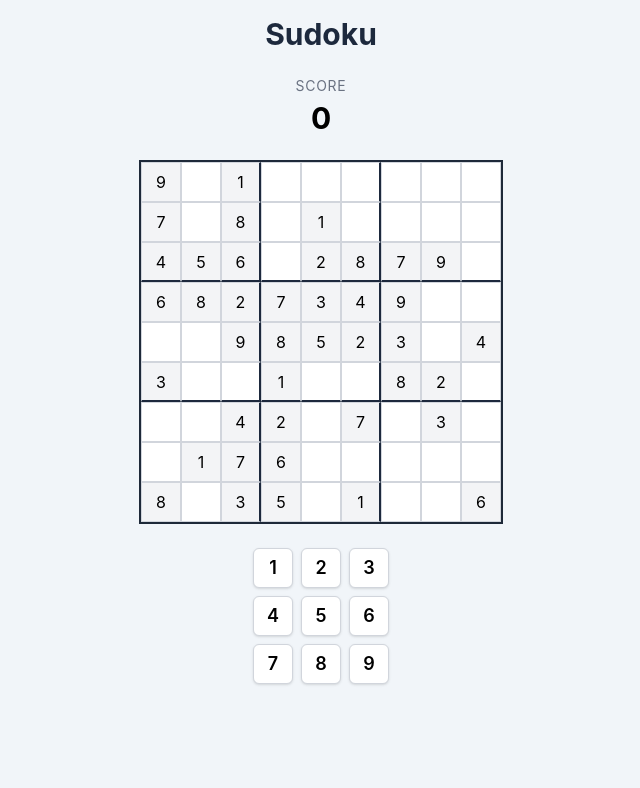
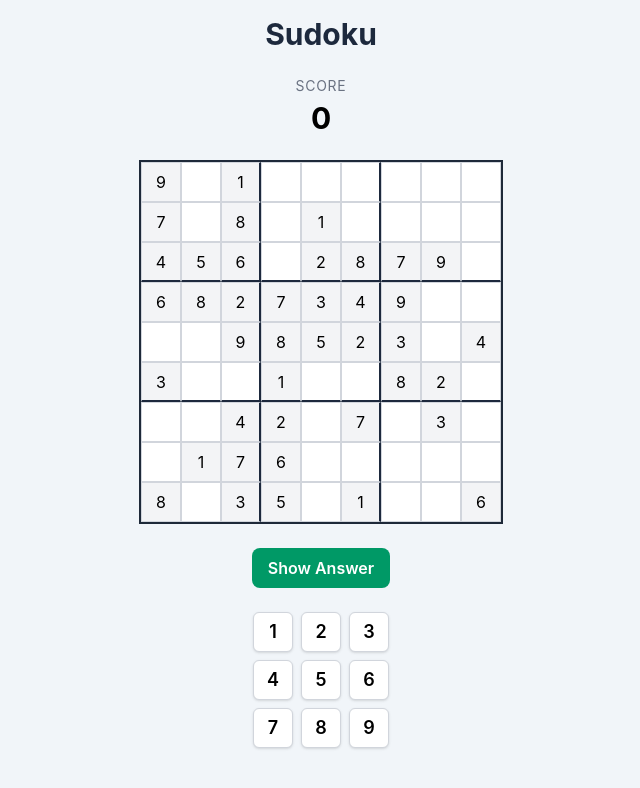
Before and after one commit to anh0701/game-hub, a React (Vite) app: page /#/sudoku in a window 1280 px wide. Shown: the top 788 px of the page, without its empty margins (319-959 px from the left). Built offline with nearby package versions, Linux system fonts and the light colour scheme.

Commit message:
add show/hide solution

```diff
--- a/src/features/sudoku/hooks/useSudoku.ts
+++ b/src/features/sudoku/hooks/useSudoku.ts
@@ -1,8 +1,10 @@
 import { useState } from "react";
+
 import { generateSudoku } from "../game/Generator";
+import { isBoardCompleted } from "../game/Board";
+
+import type { Cell } from "../models/Cell";
 import type { Position } from "../models/Position";
-import type { Cell } from "../models/Cell";
-import { isBoardCompleted } from "../game/Board";
 
 export function useSudoku() {
     const [board, setBoard] = useState<Cell[][]>([]);
@@ -15,6 +17,21 @@ export function useSudoku() {
 
     const [gameOver, setGameOver] = useState(false);
 
+    const [showAnswer, setShowAnswer] = useState(false);
+
+    const [usedHint, setUsedHint] = useState(false);
+
+    // Board dùng để hiển thị
+    const displayBoard = showAnswer
+        ? board.map((row, rowIndex) =>
+              row.map((cell, colIndex) => ({
+                  ...cell,
+                  value: solution[rowIndex]?.[colIndex] ?? cell.value,
+                  error: false,
+              }))
+          )
+        : board;
+
     function startGame() {
         const { puzzle, solution } = generateSudoku();
 
@@ -23,16 +40,12 @@ export function useSudoku() {
 
         setSelectedCell(null);
         setGameOver(false);
+        setShowAnswer(false);
+        setUsedHint(false);
     }
 
     function selectCell(position: Position) {
-        // console.log("Select:", position);
-
         if (gameOver) {
-            return;
-        }
-
-        if (board[position.row][position.col].fixed) {
             return;
         }
 
@@ -40,10 +53,7 @@ export function useSudoku() {
     }
 
     function inputNumber(value: number) {
-        // console.log("inputNumber:", value);
-
-        if (selectedCell === null) {
-            // console.log("selectedCell is null");
+        if (selectedCell === null || showAnswer) {
             return;
         }
 
@@ -63,17 +73,28 @@ export function useSudoku() {
             setBoard(newBoard);
 
             setTimeout(() => {
-                endGame();
+                setGameOver(true);
             }, 500);
 
             return;
         }
 
         setBoard(newBoard);
+
+        if (isBoardCompleted(newBoard)) {
+            if (!usedHint) {
+                setScore((prev) => prev + 1);
+            }
+
+            startGame();
+        }
     }
 
-    function endGame() {
-        setGameOver(true);
+    function toggleShowAnswer() {
+        if (!showAnswer) {
+            setUsedHint(true);
+        }
+        setShowAnswer((prev) => !prev);
     }
 
     function restart() {
@@ -83,14 +104,17 @@ export function useSudoku() {
     }
 
     return {
-        board,
+        board: displayBoard,
+
         score,
         gameOver,
         selectedCell,
+        showAnswer,
 
         startGame,
         selectCell,
         inputNumber,
+        toggleShowAnswer,
         restart,
     };
 }
--- a/src/features/sudoku/pages/SudokuPage.tsx
+++ b/src/features/sudoku/pages/SudokuPage.tsx
@@ -6,7 +6,18 @@ import { useSudoku } from "../hooks/useSudoku";
 import { GameOverModal } from "../components/GameOverModal";
 
 export function SudokuPage() {
-    const { board, score, startGame, selectCell, selectedCell, inputNumber, gameOver, restart } = useSudoku();
+    const {
+        board,
+        score,
+        startGame,
+        selectCell,
+        selectedCell,
+        showAnswer,
+        toggleShowAnswer,
+        inputNumber,
+        gameOver,
+        restart,
+    } = useSudoku();
 
     useEffect(() => {
         startGame();
@@ -23,6 +34,22 @@ export function SudokuPage() {
 
                 <SudokuBoard board={board} onCellClick={selectCell} selectedCell={selectedCell} />
 
+                <button
+                    onClick={toggleShowAnswer}
+                    className="
+                        rounded-lg
+                        bg-emerald-600
+                        px-4
+                        py-2
+                        font-semibold
+                        text-white
+                        transition
+                        hover:bg-emerald-700
+                    "
+                >
+                    {showAnswer ? "Hide Answer" : "Show Answer"}
+                </button>
+
                 <NumberPad onNumberClick={inputNumber} />
 
                 {gameOver && <GameOverModal score={score} onRestart={restart} />}
```
